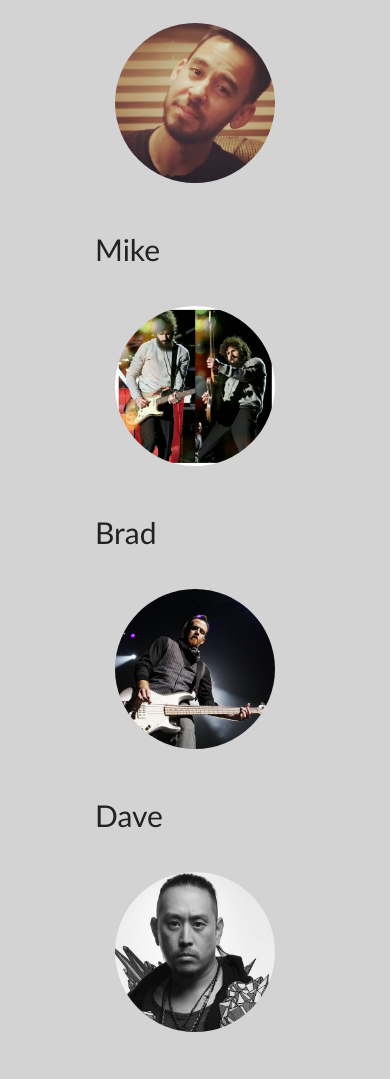
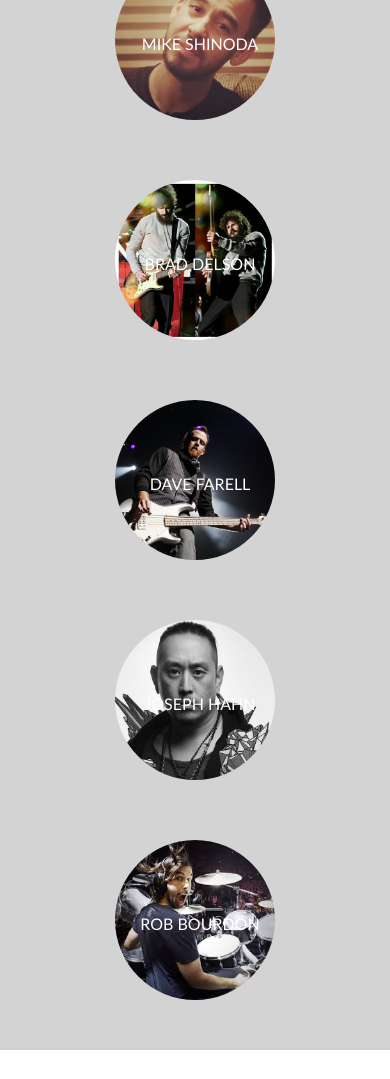
Before and after one commit to YellowFlash525/FirstProject, a website: page app/index.html in a window 390 px wide. Shown: the part 665-1744 px from the top of the page. Drawn offline with nearby package versions, Linux system fonts and the light colour scheme; files that its build step writes are made by us from their sources.

Commit message:
Add hide menu onclick link, change code of team presentation

```diff
--- a/app/index.html
+++ b/app/index.html
@@ -116,37 +116,37 @@
             <div class="teamChild">
               <img src="images/chester.jpg" alt="Chester">
               <div class="infoTeam">
-                <h2>Chester</h2>
+                <h2>Chester Bennington</h2>
               </div>
             </div>
             <div class="teamChild">
               <img src="images/mike.jpg" alt="Mike">
               <div class="infoTeam">
-                <h2>Mike</h2>
+                <h2>Mike Shinoda</h2>
               </div>
             </div>
             <div class="teamChild">
               <img src="images/brad.jpg" alt="Brad">
               <div class="infoTeam">
-                <h2>Brad</h2>
+                <h2>Brad Delson</h2>
               </div>
             </div>
             <div class="teamChild">
               <img src="images/dave.jpg" alt="Dave">
               <div class="infoTeam">
-                <h2>Dave</h2>
+                <h2>Dave Farell</h2>
               </div>
             </div>
             <div class="teamChild">
               <img src="images/joseph.jpg" alt="joseph">
               <div class="infoTeam">
-                <h2>Joseph</h2>
+                <h2>Joseph Hahn</h2>
               </div>
             </div>
             <div class="teamChild">
               <img src="images/rob.jpg" alt="Rob">
               <div class="infoTeam">
-                <h2>Rob</h2>
+                <h2>Rob Bourdon</h2>
               </div>
             </div>
           </div>
--- a/app/scripts/main.js
+++ b/app/scripts/main.js
@@ -45,10 +45,16 @@ $(window).scroll(function() {
 }).scroll();
 
 $(function() {
-  $('.navbar-header').on('click', function() {
-    //Toggles the class for the outter circles
-    $(this).toggleClass('clicked')
+  $('.navbar-toggle').on('click', function() {
     //Toggles the class for the menu lines transformation into an X symbol
-    $('.navbar-toggle').toggleClass('clicked')
+    $(this).toggleClass('clicked');
   })
 })
+
+$('.navbar-collapse a').on('click', function() {
+    var width = (window.innerWidth > 0) ? window.innerWidth : screen.width;
+    if(width < 770){
+        $('.navbar-toggle').toggleClass('clicked');
+        $('.navbar-collapse').collapse('toggle');
+    }
+})
--- a/app/styles/main.css
+++ b/app/styles/main.css
@@ -167,22 +167,45 @@ li > .link-nav:hover {
     width: 100%;
 }
 
+.teamChild {
+    width: 200px;
+    height: 200px;
+    position: relative;
+    overflow: hidden;
+    margin: 30px 50px;
+}
+
 .teamChild img {
     max-width: 200px;
     max-height: 200px;
-  margin: 30px 50px;
+    position: relative;
     border-radius: 50%;
-  position: relative;
-  text-align: center;
     transition: all 0.3s ease-in-out;
     opacity: 1.0;
 }
 
+.teamChild .infoTeam {
+  width: 200px;
+  height: 200px;
+  position: absolute;
+  overflow: hidden;
+  top: 0px;
+  left: 0px;
+  text-align: center;
+  border-radius: 50%;
+}
 
-.teamChild img:hover {
-  transform: rotateY(180deg);
-  -webkit-transform: rotateY(180deg);
-  -moz-transform: rotateY(180deg);
+.teamChild h2 {
+    text-transform: uppercase;
+    color: #fff;
+    text-align: center;
+    position: relative;
+    font-size: 17px;
+    padding: 5px;
+    margin: 85px 0 0 0;
+}
+
+.teamChild:hover img{
   opacity: 0.5;
 }
 
@@ -244,6 +267,7 @@ li > .link-nav:hover {
     background: rgba(0, 0, 0, 0.8);
     margin: 50px 0 0 0;
 }
+
 .childView p {
     font-family: Georgia, serif;
     font-style: italic;
@@ -287,10 +311,6 @@ li > .link-nav:hover {
   transition-delay: 0.4s;
 }
 
-.logo{
-  fill: #FFF;
-}
-
 
 /* Responsive: Portrait large and down */
 @media screen and (max-width: 1060px) {
@@ -311,10 +331,15 @@ li > .link-nav:hover {
   .nav-scroll-title > .row > h2 {
     padding-left: 100px;
   }
+
+  .teamChild {
+    width: 190px;
+    height: 190px;
+    margin: 30px 30px;
+}
   .teamChild img {
     max-width: 190px;
     max-height: 190px;
-    margin: 30px 30px;
   }
 }
 
@@ -367,17 +392,32 @@ li > .link-nav:hover {
 }
 
 @media screen and (max-width: 620px)  {
+  .teamChild {
+    width: 180px;
+    height: 180px;
+  }
   .teamChild img {
     max-width: 180px;
     max-height: 180px;
-    margin: 30px 20px;
+  }
+
+  .teamChild h2 {
+    margin: 80px 0 0 -15px;
   }
 }
 
-@media screen and (max-width: 460px)  {
+@media screen and (max-width: 500px)  {
+  .teamChild {
+    width: 160px;
+    height: 160px;
+    margin: 30px 30px;
+  }
   .teamChild img {
     max-width: 160px;
     max-height: 160px;
-    margin: 30px 20px;
+  }
+  .teamChild h2 {
+    margin: 70px 0 0 -30px;
+    font-size: 16px;
   }
 }
```
Lines whose indentation alone changed are shown as unchanged.
